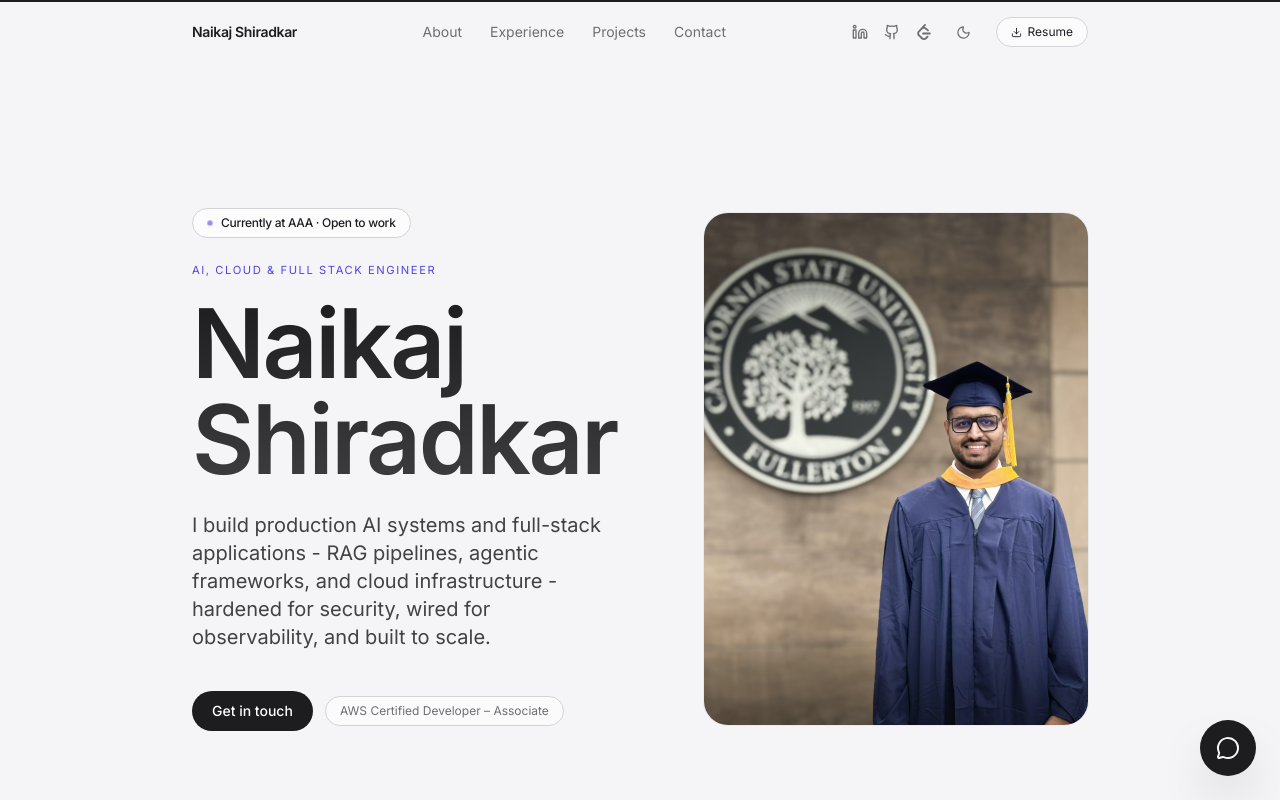
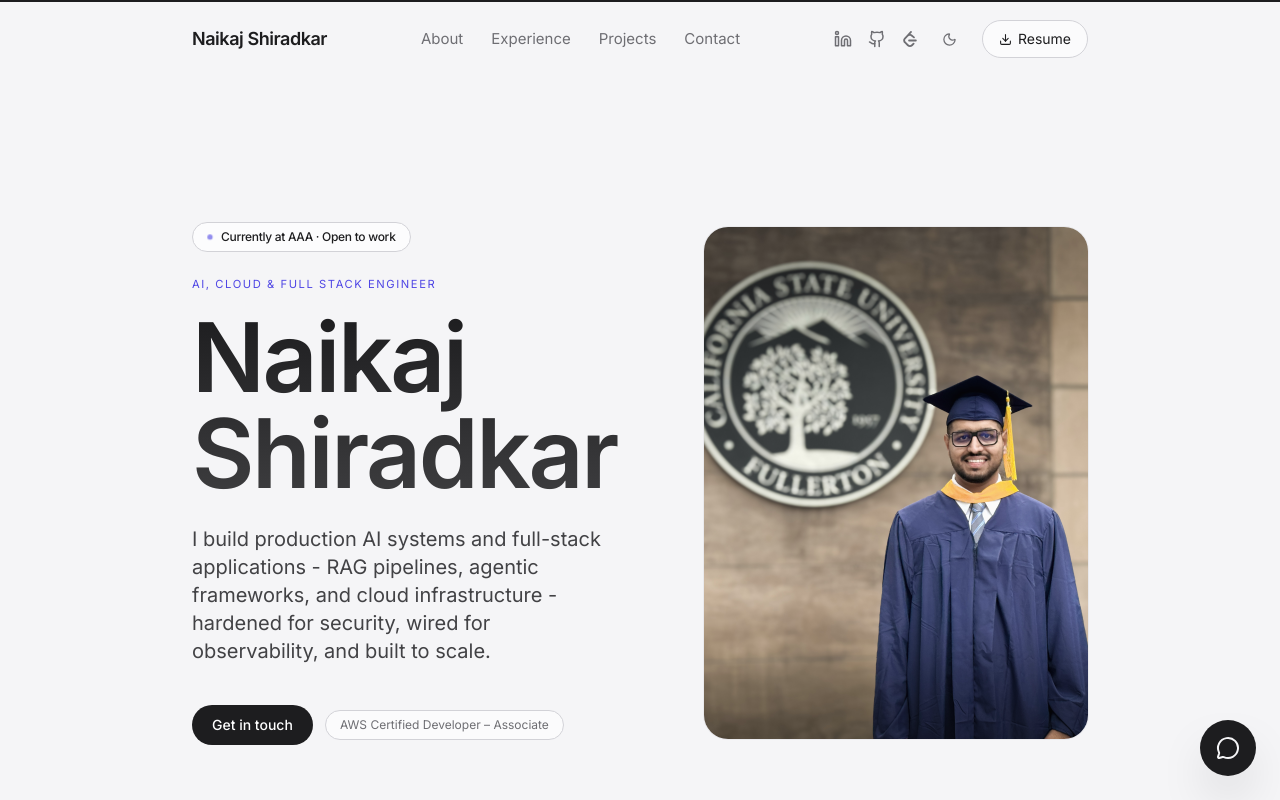
Before and after one commit to naikaj18/portfolio, a React (Vite) app: page / in a window 1280 px wide. Shown: the top 800 px of the page. Built offline with nearby package versions, Linux system fonts and the light colour scheme.

Commit message:
style(navbar): increase padding, name, link, and icon sizes for better proportion

```diff
--- a/src/components/Navbar.jsx
+++ b/src/components/Navbar.jsx
@@ -46,9 +46,9 @@ const Navbar = () => {
           : "bg-transparent"
       }`}
     >
-      <nav className="mx-auto max-w-5xl px-6 sm:px-10 lg:px-16 flex items-center justify-between py-4">
+      <nav className="mx-auto max-w-5xl px-6 sm:px-10 lg:px-16 flex items-center justify-between py-5">
         {/* Name */}
-        <a href="#" className="text-sm font-semibold text-[#1d1d1f] dark:text-[#f5f5f7] tracking-tight" aria-label="Go to top">
+        <a href="#" className="text-base sm:text-lg font-semibold text-[#1d1d1f] dark:text-[#f5f5f7] tracking-tight" aria-label="Go to top">
           Naikaj Shiradkar
         </a>
 
@@ -61,7 +61,7 @@ const Navbar = () => {
               <a
                 key={label}
                 href={href}
-                className={`relative text-sm transition-colors duration-200 ${
+                className={`relative text-[15px] transition-colors duration-200 ${
                   isActive
                     ? "text-[#1d1d1f] dark:text-[#f5f5f7] font-medium"
                     : "text-[#6e6e73] dark:text-[#a1a1a6] hover:text-[#1d1d1f] dark:hover:text-[#f5f5f7]"
@@ -91,7 +91,7 @@ const Navbar = () => {
                 aria-label="LinkedIn profile"
                 className="hover:text-[#1d1d1f] dark:hover:text-[#f5f5f7] transition-colors duration-200"
               >
-                <Linkedin size={16} aria-hidden="true" />
+                <Linkedin size={18} aria-hidden="true" />
               </a>
             </MagneticWrapper>
             <MagneticWrapper strength={0.4}>
@@ -102,7 +102,7 @@ const Navbar = () => {
                 aria-label="GitHub profile"
                 className="hover:text-[#1d1d1f] dark:hover:text-[#f5f5f7] transition-colors duration-200"
               >
-                <Github size={16} aria-hidden="true" />
+                <Github size={18} aria-hidden="true" />
               </a>
             </MagneticWrapper>
             <MagneticWrapper strength={0.4}>
@@ -133,9 +133,9 @@ const Navbar = () => {
               target="_blank"
               rel="noopener noreferrer"
               aria-label="Download resume PDF"
-              className="inline-flex items-center gap-1.5 text-xs px-3.5 py-1.5 rounded-full border border-[#d2d2d7] dark:border-white/10 bg-white/60 dark:bg-white/10 dark:backdrop-blur-md text-[#1d1d1f] dark:text-[#f5f5f7] hover:border-[#1d1d1f] dark:hover:border-white/30 hover:bg-white dark:hover:bg-white/15 transition-all duration-200"
+              className="inline-flex items-center gap-1.5 text-sm px-4 py-2 rounded-full border border-[#d2d2d7] dark:border-white/10 bg-white/60 dark:bg-white/10 dark:backdrop-blur-md text-[#1d1d1f] dark:text-[#f5f5f7] hover:border-[#1d1d1f] dark:hover:border-white/30 hover:bg-white dark:hover:bg-white/15 transition-all duration-200"
             >
-              <Download size={11} aria-hidden="true" />
+              <Download size={13} aria-hidden="true" />
               Resume
             </a>
           </MagneticWrapper>
```
